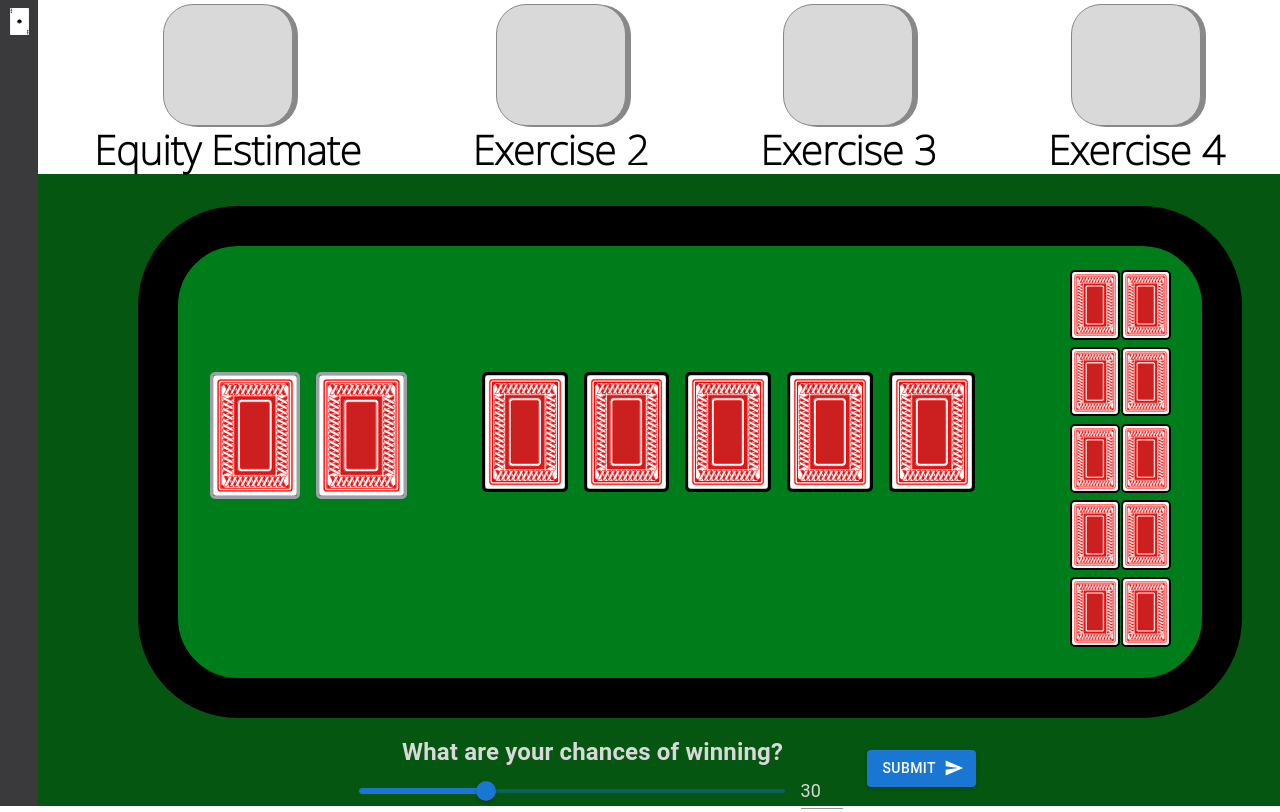
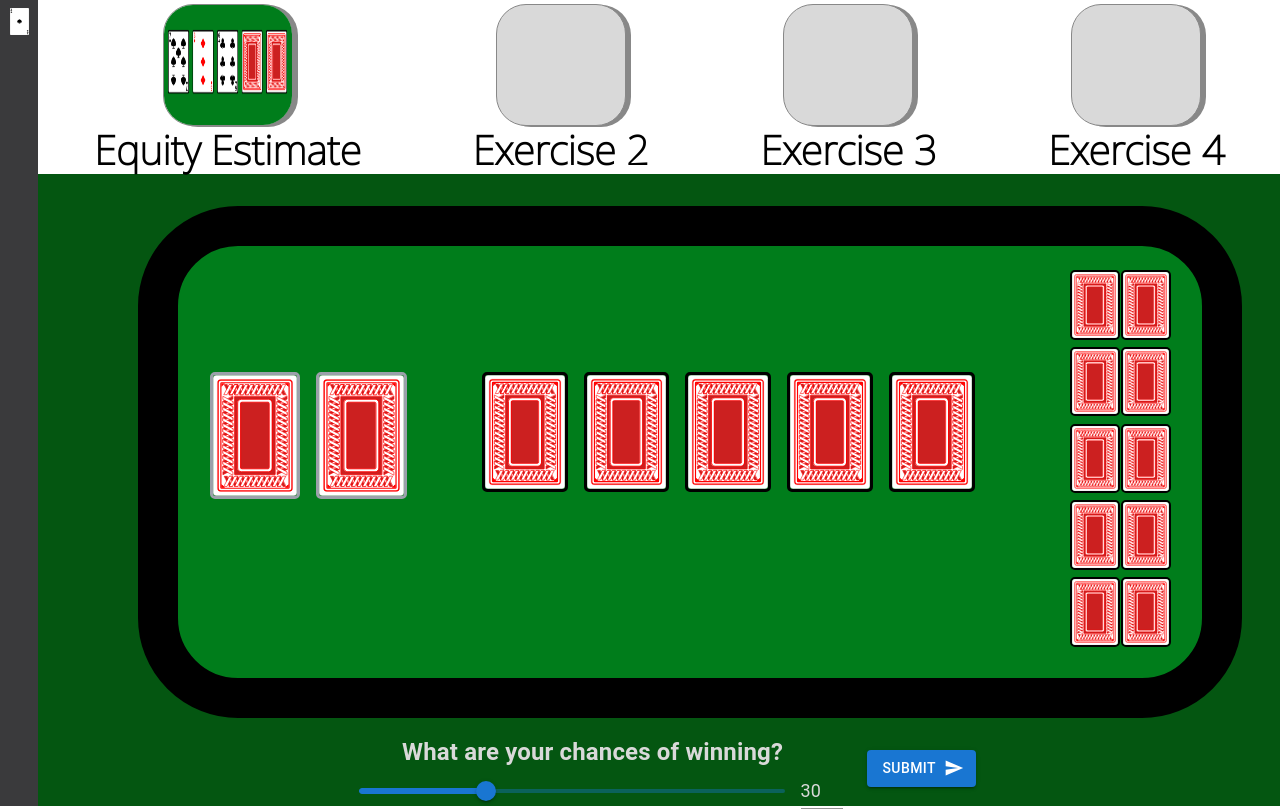
Before and after one commit to TamahauBrown/poker-trainer, a React (Create React App) app: page / in a window 1280 px wide. Built offline with nearby package versions, Linux system fonts and the light colour scheme.

Commit message:
Equity estimate image refactor

```diff
--- a/src/App.scss
+++ b/src/App.scss
@@ -68,6 +68,7 @@ $white: #D9D9D9;
   border-radius: 30px;
   box-shadow: $grey 5px 1px;
   border: 1px solid $grey;
+  justify-content: center;
 }
 
 #floor {
--- a/src/Components/ExerciseHeader.tsx
+++ b/src/Components/ExerciseHeader.tsx
@@ -88,7 +88,7 @@ export function ExerciseHeader() {
 
     return (
         <div className="exercise">
-            <div className="exShape" id="ex1" onClick={equity_estimate}> </div>
+            <img src={"../Exercises/equity-estimate.png"} className="exShape" id="ex1" onClick={equity_estimate} />
             <div className="exShape" id="ex2"> </div>
             <div className="exShape" id="ex3"> </div>
             <div className="exShape" id="ex4"> </div>
```
Also changed, not shown: public/Exercises/equity-estimate.png.
